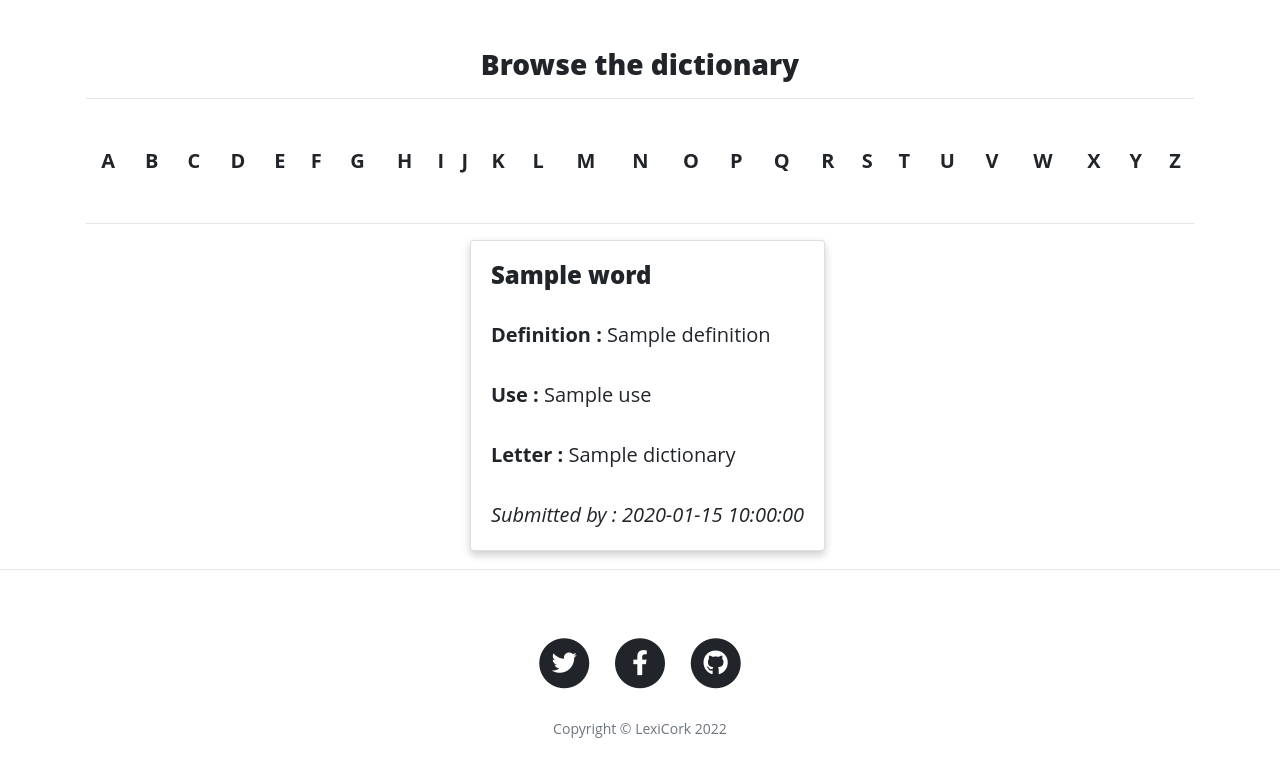
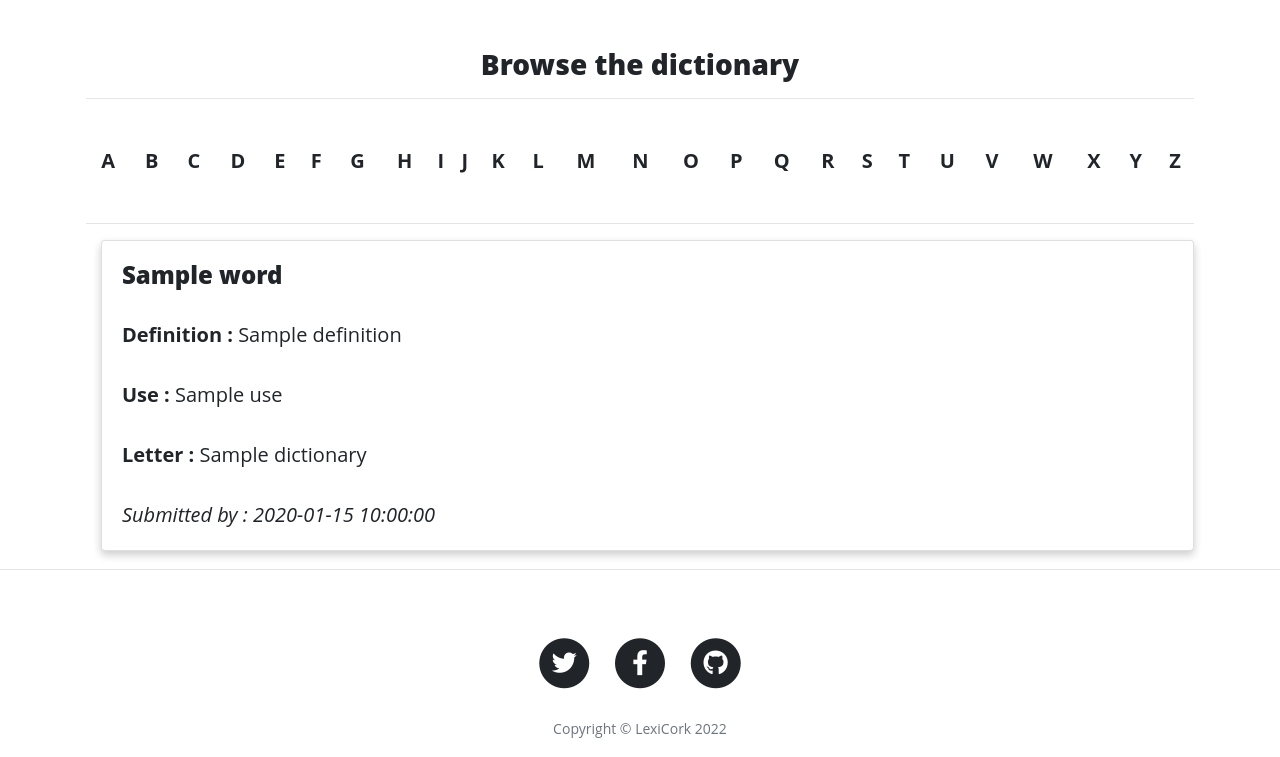
Before and after one commit to Code-Institute-Submissions/MaggieWalsh-LexiCorkResub, a Flask app: page /alphabet/A in a window 1280 px wide. Shown: the part 540-1297 px from the top of the page. Run offline with Flask 2, Linux system fonts and the light colour scheme; a database or web service that is not in the repository returns one stand-in record (values such as "Sample title"); some libraries are stand-ins or nearby versions.

Commit message:
Remove m-auto from word card

```diff
--- a/templates/alphabet.html
+++ b/templates/alphabet.html
@@ -15,7 +15,7 @@
     <!-- Card Deck to Display Words -->
     <div class="card-deck">
       {% for word in words %}
-        <div class="card m-auto">
+        <div class="card">
           <div class="card-body">
             <h4 class="card-title">{{ word.word|capitalize }}</h5>
             <p class="card-text"><strong>Definition : </strong>{{ word.definition }}</p>
```
